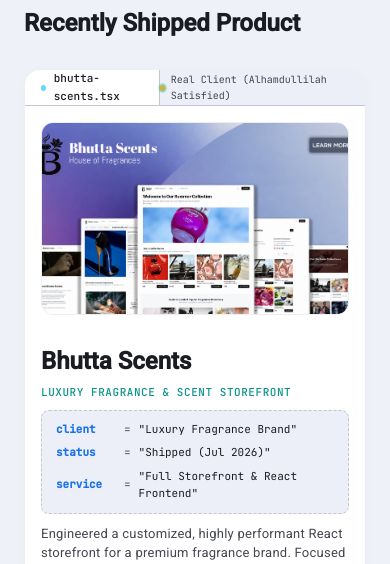
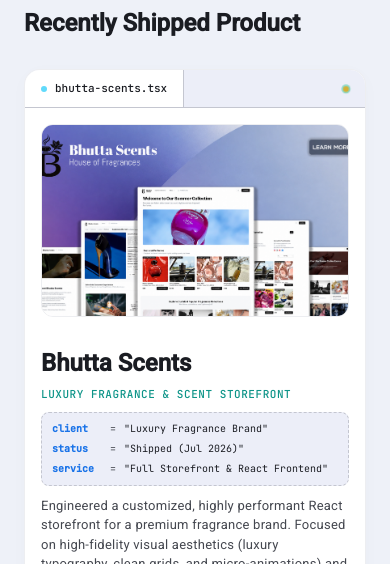
Before and after one commit to rashidkhan4067/Portfolio-, a React (Vite) app: page / in a window 390 px wide. Shown: the part 579-1143 px from the top of the page. Built offline with nearby package versions, Linux system fonts and the light colour scheme; no server answers; a web font is replaced by a local one.

Commit message:
design: fix mobile wrap on editor tabs and refine specs layout

```diff
--- a/src/features/projects/components/RecentlyDelivered.jsx
+++ b/src/features/projects/components/RecentlyDelivered.jsx
@@ -33,7 +33,7 @@ export default function RecentlyDelivered() {
             </div>
             <div className={styles.editorStatus}>
               <span className={styles.statusDot} />
-              <span>Real Client (Alhamdullilah Satisfied)</span>
+              <span className={styles.statusLabel}>Real Client (Alhamdullilah Satisfied)</span>
             </div>
           </div>
 
--- a/src/features/projects/recently-delivered.module.css
+++ b/src/features/projects/recently-delivered.module.css
@@ -48,11 +48,12 @@
   display: flex;
   align-items: center;
   justify-content: space-between;
-  height: 36px;
+  height: 38px;
   background-color: var(--md-surface-container);
   border-bottom: 1px solid var(--border-subtle);
   padding: 0 16px 0 0;
   box-sizing: border-box;
+  overflow: hidden;
 }
 
 .tab {
@@ -68,6 +69,9 @@
   font-weight: 500;
   color: var(--md-on-surface);
   user-select: none;
+  white-space: nowrap;
+  overflow: hidden;
+  text-overflow: ellipsis;
 }
 
 .tabIcon {
@@ -75,6 +79,7 @@
   height: 6px;
   background-color: #61dafb; /* React Cyan */
   border-radius: 50%;
+  flex-shrink: 0;
 }
 
 .editorStatus {
@@ -84,6 +89,12 @@
   display: flex;
   align-items: center;
   gap: 6px;
+  white-space: nowrap;
+  flex-shrink: 0;
+}
+
+.statusLabel {
+  display: inline;
 }
 
 .statusDot {
@@ -91,6 +102,7 @@
   height: 6px;
   background-color: #D4AF37; /* Gold */
   border-radius: 50%;
+  flex-shrink: 0;
   animation: pulse 2s infinite ease-in-out;
 }
 
@@ -174,6 +186,7 @@
   border-radius: 8px;
   font-family: var(--font-mono);
   font-size: 11px;
+  overflow-x: auto;
 }
 
 .specRow {
@@ -181,6 +194,7 @@
   align-items: center;
   gap: 8px;
   color: var(--md-on-surface-variant);
+  white-space: nowrap;
 }
 
 .specKey {
@@ -293,6 +307,20 @@
 }
 
 @media (max-width: 640px) {
+  .statusLabel {
+    display: none; /* Hide the long status label text on mobile to avoid header tab line wraps */
+  }
+
+  .specsBlock {
+    font-size: 10px;
+    padding: 8px 10px;
+    gap: 4px;
+  }
+
+  .specKey {
+    min-width: 50px;
+  }
+
   .ctaRow {
     flex-direction: column;
     gap: 8px;
```
